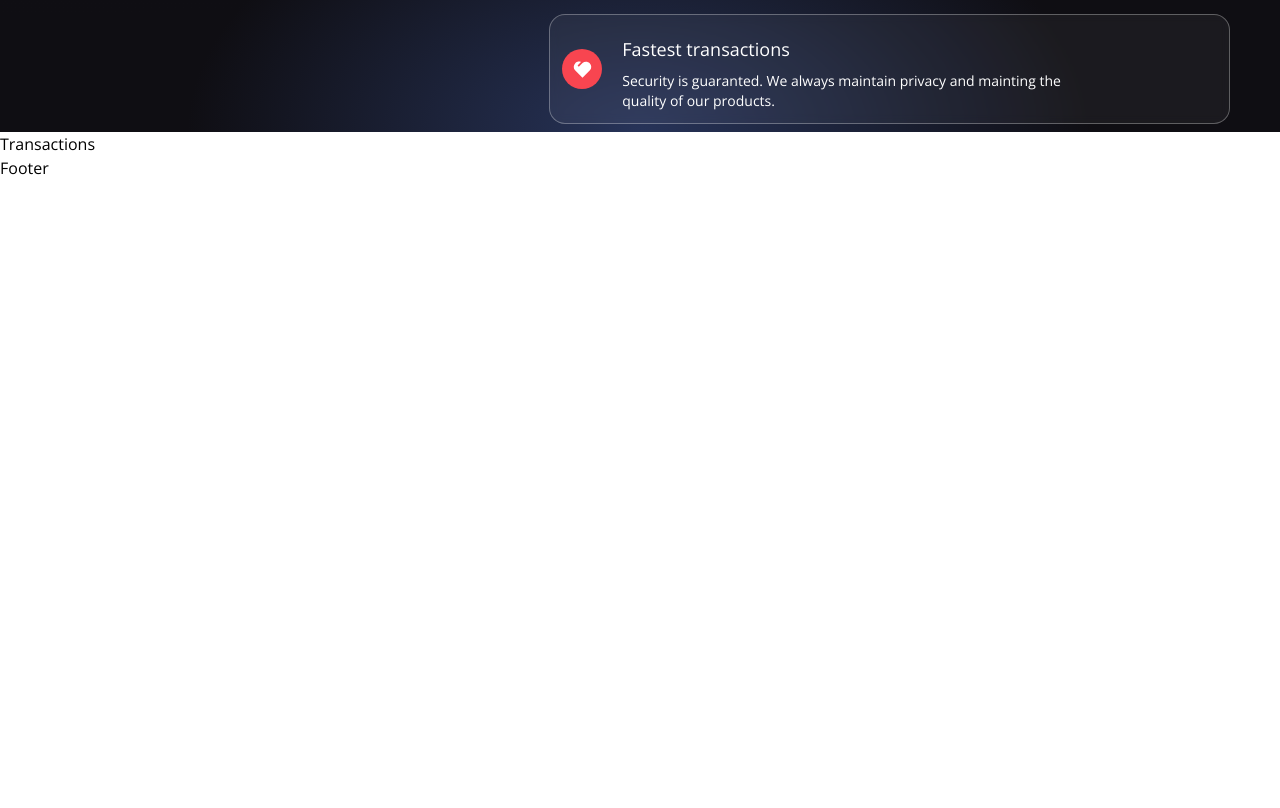
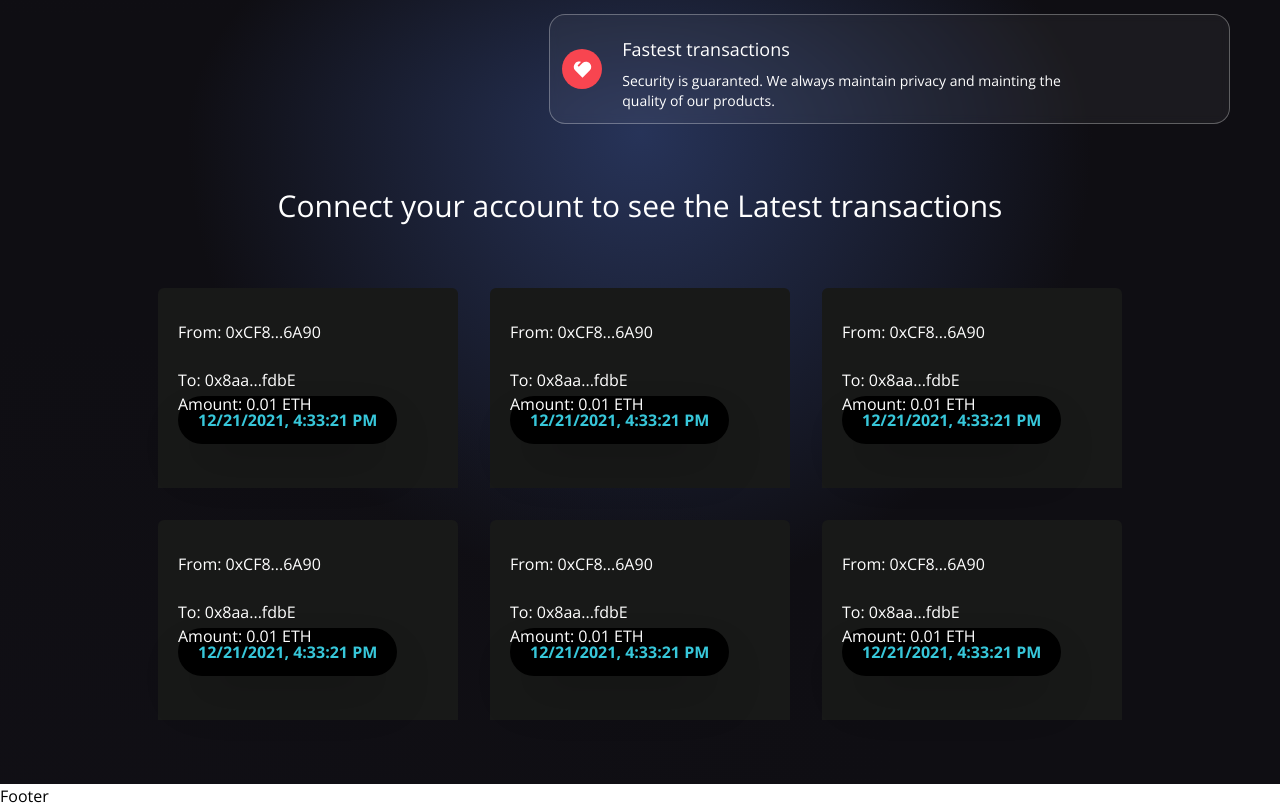
Before and after one commit to GIN1104/web-3.0, a React (Vite) app in the folder client/: page / in a window 1280 px wide. Shown: the part 1003-1811 px from the top of the page. Before the commit the page ends 1183 px from the top, so only its background shows below. Built offline with nearby package versions, Linux system fonts and the light colour scheme.

Commit message:
Working on Transactions component

```diff
--- a/client/src/components/Transactions.jsx
+++ b/client/src/components/Transactions.jsx
@@ -1,8 +1,63 @@
+import React, { useContext } from 'react';
+
+import { TransactionContext } from '../context/TransactionContext';
+import dummyData from "../utils/dummyData";
+import { shortenAddress } from "../utils/shortenAddress";
+
+const TransactionCard =({ addressTo, addressFrom, timestamp, message, keyword, amount, url }) => {
+    return  ( <div className="bg-[#181918] m-4 flex flex-1
+    2xl:min-w-[450px]
+    2xl:max-w-[450px]
+    sm:min-w-[270px]
+    sm:max-w-[300px]
+    flex-col p-3 rounded-t-md hover:shadow-2xl
+    ">
+    <div className="flex flex-col items-center w-full mt-3">
+    <div className="w-full mb-6 p-2">
+        <a href={`https://ropsten.etherscan.io/address/${addressFrom}`} target="_blank" rel="noopener norefferrer">
+        <p className="text-white text-base ">From:  {shortenAddress(addressFrom)}</p>
+        </a>
+        <br/>
+        <a href={`https://ropsten.etherscan.io/address/${addressTo}`} target="_blank"rel="noopener norefferrer">
+        <p className="text-white text-base ">To:  {shortenAddress(addressTo)}</p>
+        </a>
+        <p className="text-white text-base">Amount: {amount} ETH</p>
+        { message && (
+            <>
+             <br/>
+             <p className="text-white text-base"> Message: { message }</p>
+            </>
+        )}
+        <div className="bg-black p-3 px-5 w-max rounded-3xl -mt-5 shadow-2xl">
+            <p className="text-[#37c7da] font-bold">{timestamp}</p>
+        </div>
+    </div>
+    </div>
+    </div>
+    )
+}
 
 const Transactions = () => {
+
+    const { currentAccount } = useContext( TransactionContext);
+
     return (
-        <div>
-           Transactions
+        <div className="flex w-full justify-center itmes-center 2xl:px-20 gradient-bg-transactions">
+         <div className="flex flex-col md:p-12 py-12 px-4">
+            {currentAccount ? (
+                <h3 className="text-white text-3xl text-center my-2">Latest Transactions</h3>
+            ) : (
+                <h3 className="text-white text-3xl text-center my-2">Connect your account to see the Latest transactions</h3>
+            )
+            }
+            <div className="flex flex-wrap justify-center itmes-center mt-10 ">
+                {dummyData.reverse().map(( transaction, i) => (
+                    <TransactionCard key={transaction.id + i } {...transaction}/>
+                ))
+
+                }
+            </div>
+         </div>
         </div>
     )
 }
--- a/client/src/components/Welcome.jsx
+++ b/client/src/components/Welcome.jsx
@@ -5,6 +5,7 @@
 
 import { Loader } from "./";
 import { TransactionContext } from '../context/TransactionContext';
+import { shortenAddress } from "../utils/shortenAddress";
 
 const commonStyles = "min-h-[70px] sm:px-0 px-2 sm:min-w-[120px] flex justify-center items-center border-[0.5px] border-gray-400 text-sm font-light text-white";
 
@@ -84,7 +85,7 @@
 
                         <div>
                             <p className="text-white font-light text-sm">
-                                Address
+                                {shortenAddress(currentAccount)}
                             </p>
                             <p className="text-white font-semibold text-lg mt-1">
                                 Ethereum
--- /dev/null
+++ b/client/src/utils/dummyData.js
@@ -0,0 +1,56 @@
+export default [
+  {
+    id: 1,
+    url: "https://metro.co.uk/wp-content/uploads/2015/05/pokemon_crying.gif?quality=90&strip=all&zoom=1&resize=500%2C284",
+    message: "",
+    timestamp: "12/21/2021, 4:33:21 PM",
+    addressFrom: "0xCF8e569A97C423952DdFf902375C7C76549A6A90",
+    amount: "0.01",
+    addressTo: "0x8aa395Ab97837576aF9cd6946C79024ef1acfdbE",
+  },
+  {
+    id: 2,
+    url: "https://media4.popsugar-assets.com/files/2013/11/07/832/n/1922398/eb7a69a76543358d_28.gif",
+    message: "",
+    timestamp: "12/21/2021, 4:33:21 PM",
+    addressFrom: "0xCF8e569A97C423952DdFf902375C7C76549A6A90",
+    amount: "0.01",
+    addressTo: "0x8aa395Ab97837576aF9cd6946C79024ef1acfdbE",
+  },
+  {
+    id: 3,
+    url: "https://acegif.com/wp-content/uploads/gif-shaking-head-38.gif",
+    message: "",
+    timestamp: "12/21/2021, 4:33:21 PM",
+    addressFrom: "0xCF8e569A97C423952DdFf902375C7C76549A6A90",
+    amount: "0.01",
+    addressTo: "0x8aa395Ab97837576aF9cd6946C79024ef1acfdbE",
+  },
+  {
+    id: 4,
+    url: "https://i.pinimg.com/originals/68/a0/9e/68a09e774e98242871c2db0f99307420.gif",
+    message: "",
+    timestamp: "12/21/2021, 4:33:21 PM",
+    addressFrom: "0xCF8e569A97C423952DdFf902375C7C76549A6A90",
+    amount: "0.01",
+    addressTo: "0x8aa395Ab97837576aF9cd6946C79024ef1acfdbE",
+  },
+  {
+    id: 5,
+    url: "https://i.pinimg.com/originals/73/d3/a1/73d3a14d212314ab1f7268b71d639c15.gif",
+    message: "",
+    timestamp: "12/21/2021, 4:33:21 PM",
+    addressFrom: "0xCF8e569A97C423952DdFf902375C7C76549A6A90",
+    amount: "0.01",
+    addressTo: "0x8aa395Ab97837576aF9cd6946C79024ef1acfdbE",
+  },
+  {
+    id: 6,
+    url: "https://www.omnisend.com/blog/wp-content/uploads/2016/09/funny-gifs-9.gif",
+    message: "",
+    timestamp: "12/21/2021, 4:33:21 PM",
+    addressFrom: "0xCF8e569A97C423952DdFf902375C7C76549A6A90",
+    amount: "0.01",
+    addressTo: "0x8aa395Ab97837576aF9cd6946C79024ef1acfdbE",
+  },
+];
--- /dev/null
+++ b/client/src/utils/shortenAddress.js
@@ -0,0 +1 @@
+export const shortenAddress = ( address ) => `${address.slice(0, 5)}...${address.slice(address.length - 4)}`;
```
